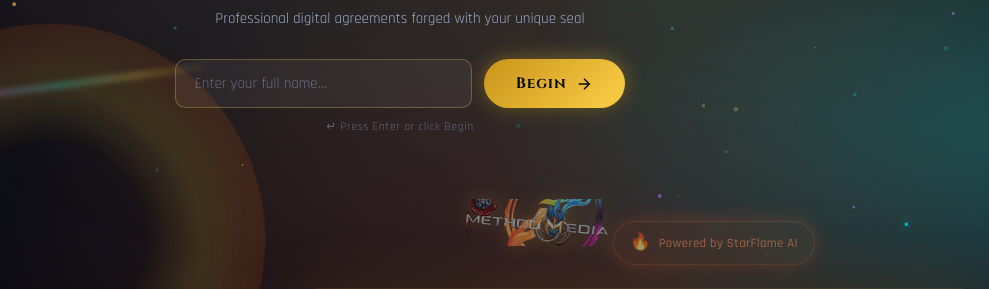
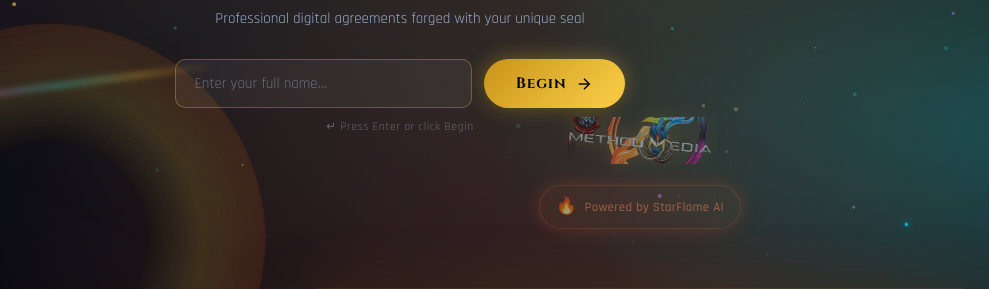
Before and after one commit to ziddi3/method-media-enterprise-portal, a website: page public/index.html in a window 1280 px wide. Shown: the part 511-800 px from the top of the page, 0-989 px from the left. Drawn offline with Linux system fonts and the light colour scheme; no server answers; animation ran at ten frames a second.

Commit message:
Fix StarFlame link positioning - move up from bottom

```diff
--- a/public/main.css
+++ b/public/main.css
@@ -516,11 +516,15 @@ button { cursor: pointer; border: none; outline: none; font-family: var(--font-u
 
 .bottom-brand {
     position: absolute;
-    bottom: 24px;
+    bottom: 60px;
     left: 50%;
     transform: translateX(-50%);
     z-index: 2;
     opacity: 0.55;
+    display: flex;
+    flex-direction: column;
+    align-items: center;
+    gap: 8px;
 }
 .bottom-logo {
     height: 48px;
```
